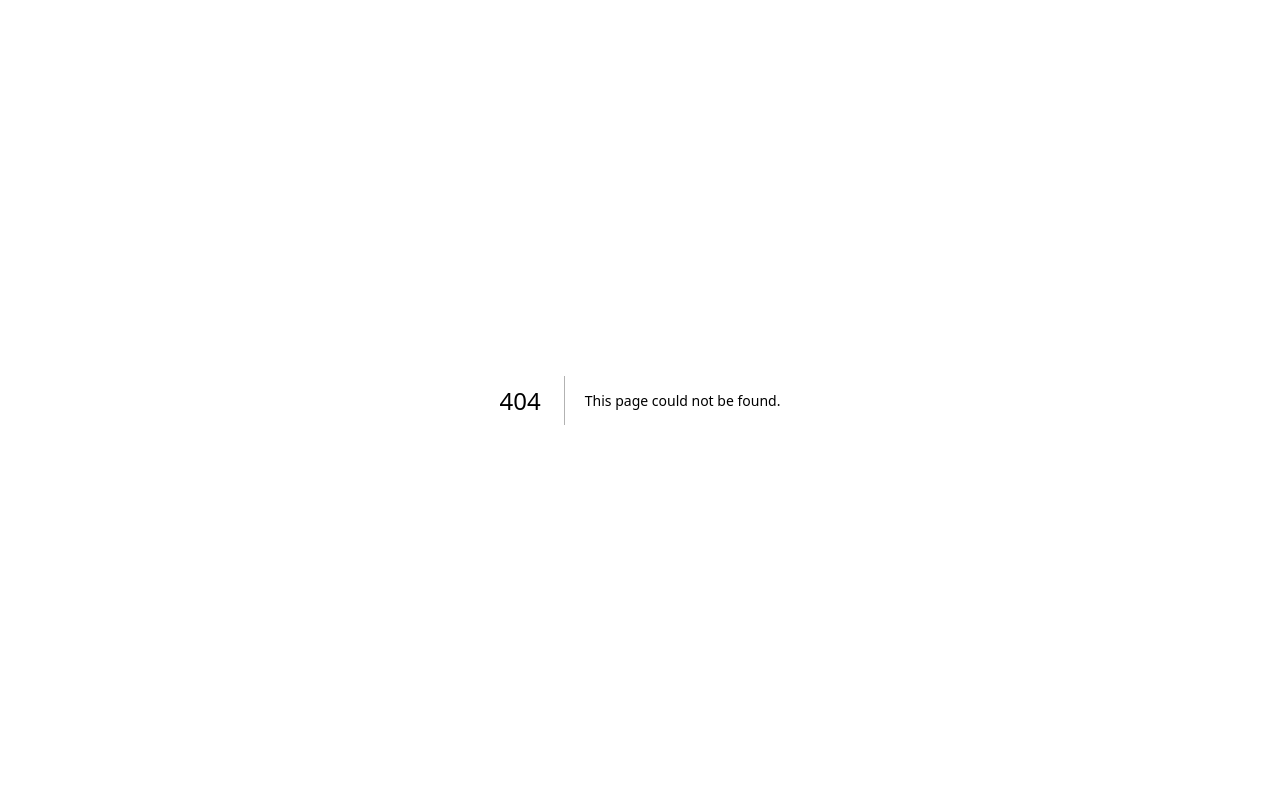
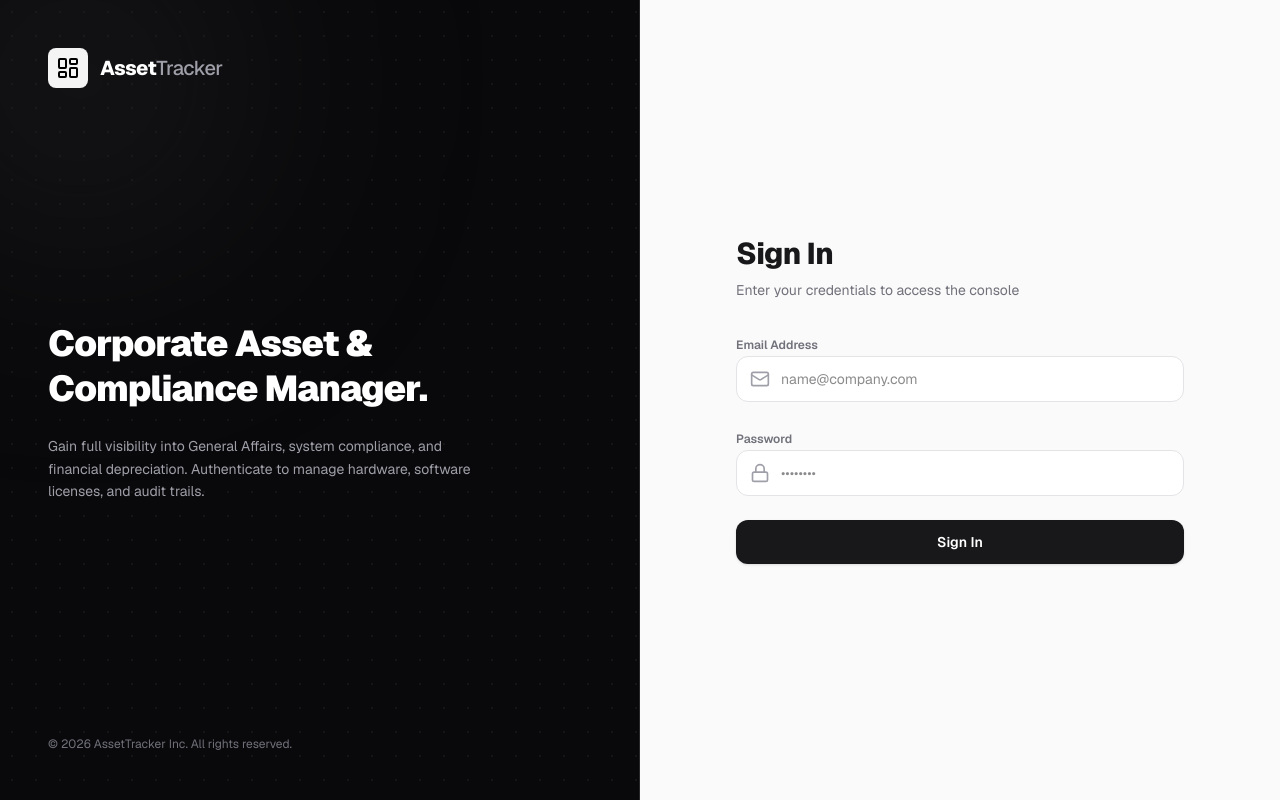
Before and after one commit to itsapep/asset-tracker, a Next.js app: page /login in a window 1280 px wide. Before the commit this address had no page. Built offline with nearby package versions, Linux system fonts and the light colour scheme.

Commit message:
feat: implement UI authentication and RBAC handler (closes #13)

```diff
--- a/src/app/layout.tsx
+++ b/src/app/layout.tsx
@@ -17,6 +17,8 @@ export const metadata: Metadata = {
   description: "Generated by create next app",
 };
 
+import { AppSessionProvider } from "@/components/providers/session-provider";
+
 export default function RootLayout({
   children,
 }: Readonly<{
@@ -27,7 +29,11 @@ export default function RootLayout({
       lang="en"
       className={`${geistSans.variable} ${geistMono.variable} h-full antialiased`}
     >
-      <body className="min-h-full flex flex-col">{children}</body>
+      <body className="min-h-full flex flex-col">
+        <AppSessionProvider>
+          {children}
+        </AppSessionProvider>
+      </body>
     </html>
   );
 }
--- /dev/null
+++ b/src/app/login/page.tsx
@@ -0,0 +1,154 @@
+"use client";
+
+import React, { useState } from "react";
+import { signIn } from "next-auth/react";
+import { useRouter } from "next/navigation";
+import { LayoutDashboard, Lock, Mail, Loader2, AlertCircle } from "lucide-react";
+
+export default function LoginPage() {
+  const router = useRouter();
+  const [email, setEmail] = useState("");
+  const [password, setPassword] = useState("");
+  const [error, setError] = useState<string | null>(null);
+  const [loading, setLoading] = useState(false);
+
+  const handleSubmit = async (e: React.FormEvent) => {
+    e.preventDefault();
+    setError(null);
+    setLoading(true);
+
+    try {
+      const result = await signIn("credentials", {
+        email,
+        password,
+        redirect: false,
+        callbackUrl: "/",
+      });
+
+      if (result?.error) {
+        setError("Invalid email or password");
+      } else {
+        router.push("/");
+        router.refresh();
+      }
+    } catch (err) {
+      setError("An unexpected error occurred. Please try again.");
+    } finally {
+      setLoading(false);
+    }
+  };
+
+  return (
+    <div className="min-h-screen grid grid-cols-1 lg:grid-cols-2 bg-zinc-50 dark:bg-black font-sans">
+      {/* Left Panel: Branding / Visual (Hidden on mobile) */}
+      <div className="hidden lg:flex flex-col justify-between p-12 bg-zinc-950 text-white relative overflow-hidden border-r border-zinc-800">
+        {/* Subtle grid background pattern */}
+        <div className="absolute inset-0 bg-[radial-gradient(#27272a_1px,transparent_1px)] [background-size:24px_24px] opacity-40"></div>
+        {/* Glow effect */}
+        <div className="absolute -left-20 -top-20 w-80 h-80 bg-zinc-800 rounded-full blur-[120px] opacity-50"></div>
+
+        <div className="relative z-10 flex items-center gap-3">
+          <div className="bg-zinc-100 p-2 rounded-lg text-black">
+            <LayoutDashboard className="w-6 h-6" />
+          </div>
+          <span className="font-extrabold tracking-tight text-xl">
+            Asset<span className="text-zinc-400 font-medium">Tracker</span>
+          </span>
+        </div>
+
+        <div className="relative z-10 space-y-6 max-w-md">
+          <h2 className="text-4xl font-black tracking-tight leading-tight">
+            Corporate Asset & Compliance Manager.
+          </h2>
+          <p className="text-zinc-400 text-sm leading-relaxed">
+            Gain full visibility into General Affairs, system compliance, and financial depreciation. Authenticate to manage hardware, software licenses, and audit trails.
+          </p>
+        </div>
+
+        <div className="relative z-10 text-xs text-zinc-500">
+          © 2026 AssetTracker Inc. All rights reserved.
+        </div>
+      </div>
+
+      {/* Right Panel: Login Form Card */}
+      <div className="flex items-center justify-center p-8 sm:p-12 md:p-16">
+        <div className="w-full max-w-md space-y-8">
+          <div className="text-center lg:text-left space-y-2">
+            <h1 className="text-3xl font-extrabold tracking-tight text-zinc-900 dark:text-zinc-50">
+              Sign In
+            </h1>
+            <p className="text-sm text-zinc-500 dark:text-zinc-400">
+              Enter your credentials to access the console
+            </p>
+          </div>
+
+          <form onSubmit={handleSubmit} className="space-y-6">
+            {error && (
+              <div className="flex items-center gap-3 bg-red-50 dark:bg-red-950/20 border border-red-200 dark:border-red-900/30 text-red-600 dark:text-red-400 p-4 rounded-xl text-sm animate-shake">
+                <AlertCircle className="w-5 h-5 shrink-0" />
+                <span>{error}</span>
+              </div>
+            )}
+
+            <div className="space-y-2">
+              <label
+                htmlFor="email"
+                className="text-xs font-semibold text-zinc-500 dark:text-zinc-400"
+              >
+                Email Address
+              </label>
+              <div className="relative">
+                <Mail className="absolute left-3.5 top-1/2 -translate-y-1/2 w-5 h-5 text-zinc-400" />
+                <input
+                  id="email"
+                  type="email"
+                  required
+                  placeholder="name@company.com"
+                  value={email}
+                  onChange={(e) => setEmail(e.target.value)}
+                  className="w-full pl-11 pr-4 py-3 bg-white dark:bg-zinc-900 border border-zinc-200 dark:border-zinc-800 rounded-xl text-sm focus:outline-none focus:ring-2 focus:ring-zinc-900 dark:focus:ring-zinc-100 focus:border-transparent transition-all text-zinc-900 dark:text-zinc-100"
+                />
+              </div>
+            </div>
+
+            <div className="space-y-2">
+              <label
+                htmlFor="password"
+                className="text-xs font-semibold text-zinc-500 dark:text-zinc-400"
+              >
+                Password
+              </label>
+              <div className="relative">
+                <Lock className="absolute left-3.5 top-1/2 -translate-y-1/2 w-5 h-5 text-zinc-400" />
+                <input
+                  id="password"
+                  type="password"
+                  required
+                  placeholder="••••••••"
+                  value={password}
+                  onChange={(e) => setPassword(e.target.value)}
+                  className="w-full pl-11 pr-4 py-3 bg-white dark:bg-zinc-900 border border-zinc-200 dark:border-zinc-800 rounded-xl text-sm focus:outline-none focus:ring-2 focus:ring-zinc-900 dark:focus:ring-zinc-100 focus:border-transparent transition-all text-zinc-900 dark:text-zinc-100"
+                />
+              </div>
+            </div>
+
+            <button
+              type="submit"
+              disabled={loading}
+              className="w-full py-3 bg-zinc-900 dark:bg-zinc-50 hover:bg-zinc-800 dark:hover:bg-zinc-200 disabled:opacity-50 text-white dark:text-black font-semibold text-sm rounded-xl transition-all flex items-center justify-center gap-2 shadow-sm"
+            >
+              {loading ? (
+                <>
+                  <Loader2 className="w-4 h-4 animate-spin" />
+                  <span>Signing In...</span>
+                </>
+              ) : (
+                "Sign In"
+              )}
+            </button>
+          </form>
+        </div>
+      </div>
+    </div>
+  );
+}
--- a/src/auth.ts
+++ b/src/auth.ts
@@ -5,6 +5,7 @@ import authConfig from "./auth.config"
 import { accounts, sessions, users, verificationTokens } from "./db/schema"
 
 export const { handlers, auth, signIn, signOut } = NextAuth({
+  trustHost: true,
   adapter: DrizzleAdapter(db, {
     usersTable: users,
     accountsTable: accounts,
--- /dev/null
+++ b/src/components/auth/RequirePermission.tsx
@@ -0,0 +1,39 @@
+"use client";
+
+import React from "react";
+import { usePermissions } from "@/lib/hooks/use-permissions";
+
+interface RequirePermissionProps {
+  permissions: string | string[];
+  requireAll?: boolean;
+  fallback?: React.ReactNode;
+  children: React.ReactNode;
+}
+
+export function RequirePermission({
+  permissions,
+  requireAll = false,
+  fallback = null,
+  children,
+}: RequirePermissionProps) {
+  const { hasPermission, hasAnyPermission, isLoading } = usePermissions();
+
+  if (isLoading) {
+    return null;
+  }
+
+  const permissionList = Array.isArray(permissions) ? permissions : [permissions];
+
+  let isAuthorized = false;
+  if (requireAll) {
+    isAuthorized = permissionList.every(p => hasPermission(p));
+  } else {
+    isAuthorized = hasAnyPermission(permissionList);
+  }
+
+  if (!isAuthorized) {
+    return <>{fallback}</>;
+  }
+
+  return <>{children}</>;
+}
--- /dev/null
+++ b/src/components/providers/session-provider.tsx
@@ -0,0 +1,8 @@
+"use client";
+
+import { SessionProvider } from "next-auth/react";
+import React from "react";
+
+export function AppSessionProvider({ children }: { children: React.ReactNode }) {
+  return <SessionProvider>{children}</SessionProvider>;
+}
--- /dev/null
+++ b/src/lib/hooks/use-permissions.ts
@@ -0,0 +1,31 @@
+"use client";
+
+import { useSession } from "next-auth/react";
+
+export function usePermissions() {
+  const { data: session, status } = useSession();
+
+  const user = session?.user;
+  const userRoles = user?.roles || [];
+  const userPermissions = user?.permissions || [];
+
+  const hasPermission = (permission: string) => {
+    return userPermissions.includes(permission);
+  };
+
+  const hasAnyPermission = (perms: string[]) => {
+    return perms.some(p => userPermissions.includes(p));
+  };
+
+  const hasRole = (role: string) => {
+    return userRoles.includes(role);
+  };
+
+  return {
+    hasPermission,
+    hasAnyPermission,
+    hasRole,
+    isLoading: status === "loading",
+    session,
+  };
+}
--- a/src/proxy.ts
+++ b/src/proxy.ts
@@ -1,9 +1,27 @@
+import { auth } from "@/auth";
 import { NextResponse } from 'next/server';
-import type { NextRequest } from 'next/server';
 
-export function proxy(request: NextRequest) {
+export const proxy = auth((request) => {
   const path = request.nextUrl.pathname;
+  const isLoggedIn = !!request.auth?.user;
 
+  console.log(`[Proxy] Path: ${path}, isLoggedIn: ${isLoggedIn}`);
+
+  // 1. Route protection: redirect unauthenticated users to /login
+  // Public routes: /login, API routes, or static files
+  const isPublicRoute =
+    path === '/login' ||
+    path.startsWith('/api') ||
+    path.startsWith('/_next') ||
+    path === '/favicon.ico';
+
+  if (!isLoggedIn && !isPublicRoute) {
+    console.log(`[Proxy] Redirecting unauthenticated user to /login from ${path}`);
+    const loginUrl = new URL('/login', request.nextUrl.origin);
+    return NextResponse.redirect(loginUrl);
+  }
+
+  // 2. Legacy/integration x-role header checks on API routes
   if (path.startsWith('/api/v1')) {
     const role = request.headers.get('x-role');
     const method = request.method;
@@ -41,8 +59,8 @@ export function proxy(request: NextRequest) {
   }
 
   return NextResponse.next();
-}
+});
 
 export const config = {
-  matcher: '/api/v1/:path*',
+  matcher: ["/((?!_next/static|_next/image|favicon.ico).*)"],
 };
```
Also changed, not shown: 1 other file (tests, documents, lock files or other folders).
